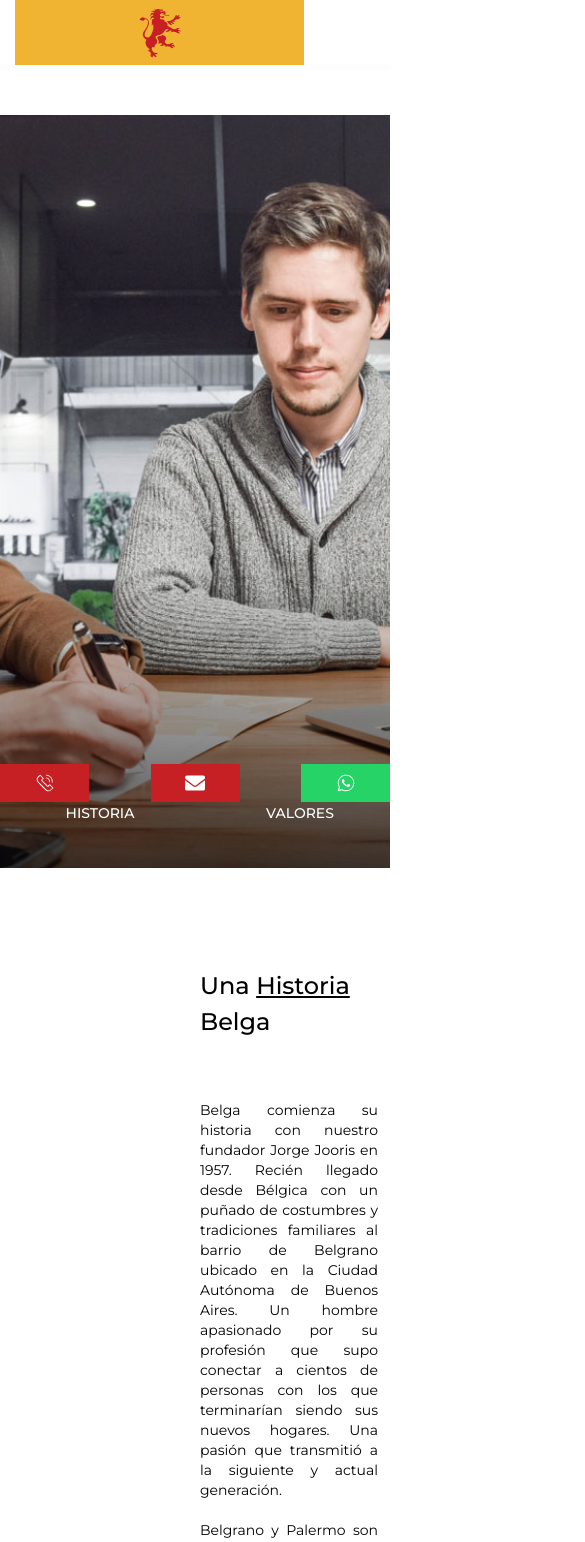
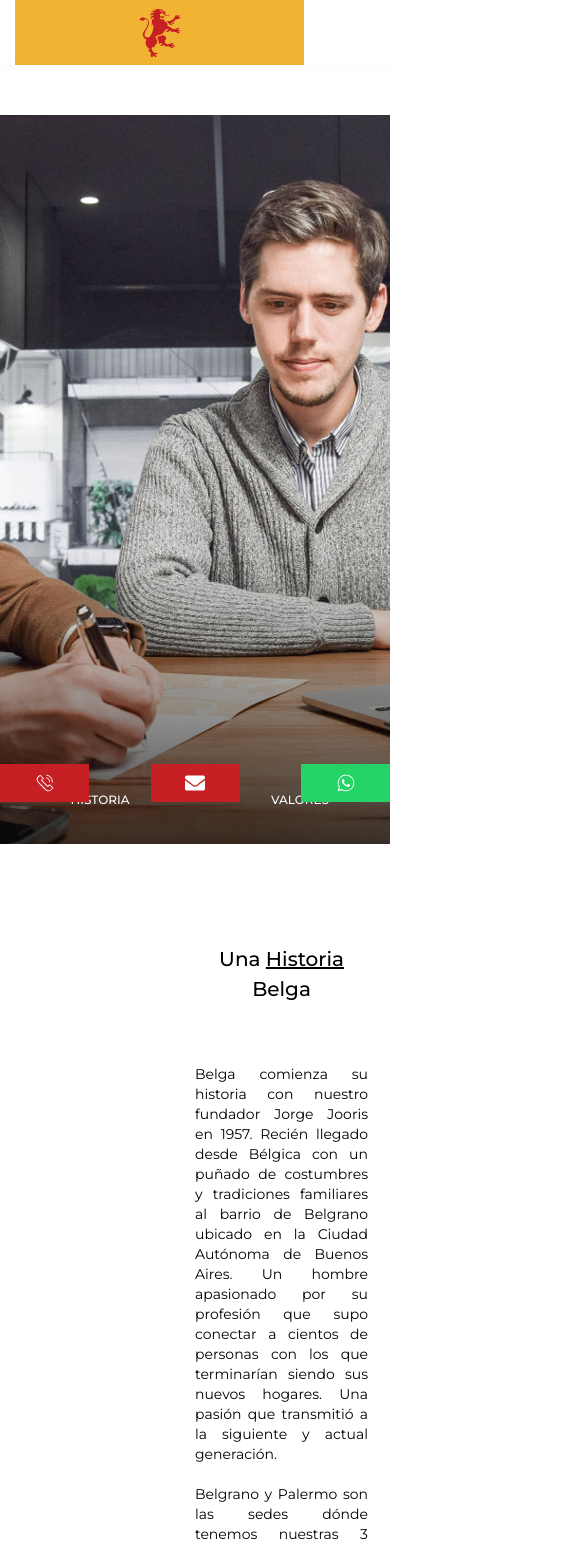
Before and after one commit to Aromcho/belga-mern, a React (Vite) app in the folder Frontend/: page /conoce-belga in a window 390 px wide. Shown: the top 1542 px of the page, 585 px wide, since content can reach past the window. Built offline with nearby package versions, Linux system fonts and the light colour scheme; no server answers.

Commit message:
creacion de version mobile en conoce belga y una pequeña restructuracion en valores para una mejor vizualisacion

```diff
--- a/Frontend/src/pages/ConoceBelga/ConoceBelga.css
+++ b/Frontend/src/pages/ConoceBelga/ConoceBelga.css
@@ -175,20 +175,21 @@
 .cb-valores-list {
   width: 100%;
   display: flex;
-  align-items: baseline;
-  justify-content: space-between;
+  align-items: flex-start; /* Alineación de los elementos */
+  justify-content: space-between; /* Espacio uniforme entre los elementos */
 }
 
 .cb-valores-wrapper {
   width: 100%;
   max-width: 330px;
   color: #000000;
+  margin: 0 10px; /* Espacio horizontal entre elementos */
 }
 
 .cb-valores-list-title {
-  font-weight:lighter;
+  font-weight: lighter;
   font-size: 48px;
-  margin-bottom: 20px;
+  margin-bottom: 10px; /* Espaciado inferior */
 }
 
 .cb-valores-list-text {
@@ -197,6 +198,7 @@
   font-size: 14px;
   line-height: 18px;
 }
+
 
 .cb-quotes-section {
   width: 100%;
@@ -419,3 +421,118 @@
   padding-top: 80px;
   padding-bottom: 80px;
 }
+/* Versión Móvil */
+@media screen and (max-width: 992px) {
+
+  .cb-container {
+    padding-top: 115px; /* Ajuste de padding para móviles */
+  }
+
+  .cb-hero-wrapper {
+    height: calc(100vh - 115px); /* Ajuste de altura para móviles */
+  }
+
+  .cb-menu-hero {
+    height: 80px; /* Menú más compacto en móviles */
+    font-size: 12px; /* Tamaño de fuente más pequeño */
+  }
+
+  .cb-menu-hero a {
+    width: 25%; /* Ancho ajustado para los enlaces en móviles */
+  }
+
+  .cb-historia-section {
+    padding: 60px 10px; /* Ajuste de padding en la sección historia */
+  }
+
+  .cb-historia-left,
+  .cb-historia-right {
+    width: 100%; /* Ambas columnas ocupan el 100% en móviles */
+    margin: 0; /* Eliminar margen para evitar espacio innecesario */
+    flex-direction: column; /* Cambiar a columna para apilar elementos */
+    align-items: center; /* Centrar elementos en la sección historia */
+  }
+
+  .cb-historia-gif {
+    max-width: 100%; /* Asegurar que el GIF no desborde */
+    height: auto; /* Ajustar altura automáticamente */
+  }
+
+  .cb-underline-title {
+    font-size: 20px; /* Tamaño de fuente más pequeño para móviles */
+    text-align: center; /* Centrar título */
+  }
+
+  .cb-valores-list {
+    flex-direction: column; /* Cambiar a columna para apilar elementos */
+    align-items: center; /* Centrar elementos */
+    padding: 0 10px; /* Espaciado horizontal para evitar desbordes */
+  }
+
+  .cb-valores-wrapper {
+    width: 100%; /* Ancho completo para evitar desbordes */
+    max-width: 90%; /* Ajustar ancho para móviles */
+    margin-bottom: 20px; /* Espacio entre elementos */
+  }
+
+  .cb-valores-list-title {
+    font-size: 36px; /* Tamaño de fuente más pequeño para móviles */
+    text-align: center; /* Centrar título */
+  }
+
+  .cb-valores-list-text {
+    font-size: 14px; /* Ajustar tamaño de texto para que sea más legible */
+    line-height: 20px; /* Mejora de line-height para legibilidad */
+    text-align: justify; /* Justificar texto */
+  }
+
+  .cb-quote-list {
+    flex-direction: column; /* Cambiar a columna para apilar elementos */
+    align-items: center; /* Centrar elementos */
+  }
+
+  .cb-staff-item {
+    flex-direction: column; /* Cambiar a columna para el personal */
+    align-items: center; /* Centrar elementos */
+    width: 100%; /* Ancho completo en móviles */
+  }
+
+  .cb-left-content,
+  .cb-right-content {
+    width: 100%; /* Ajustar ancho de las secciones */
+  }
+
+  .cb-servicios-gallery {
+    flex-direction: column; /* Cambiar a columna para apilar elementos */
+  }
+
+  .cb-portales-list {
+    grid-template-columns: repeat(2, 1fr); /* Dos columnas en móviles */
+  }
+
+  .cb-main-office {
+    flex-direction: column; /* Cambiar a columna para apilar elementos */
+    width: 100%; /* Asegurar que ocupe el ancho completo */
+  }
+
+  .cb-main-office-img,
+  .cb-office-main-text {
+    width: 100%; /* Asegurar que ambos ocupen el ancho completo */
+    height: auto; /* Permitir que la altura se ajuste automáticamente */
+  }
+
+  .cb-office-text-wrapper {
+    padding: 20px; /* Ajustar padding para el texto de las oficinas */
+  }
+
+  .cb-form-wrapper {
+    margin: 20px auto; /* Ajustar márgenes para el formulario */
+    padding: 0 10px; /* Espaciado horizontal para evitar desbordes */
+  }
+
+  .cb-office-list-item {
+    flex-direction: column; /* Cambiar a columna para apilar elementos */
+    align-items: center; /* Centrar elementos */
+    margin-bottom: 10px; /* Espacio entre elementos */
+  }
+}
```
